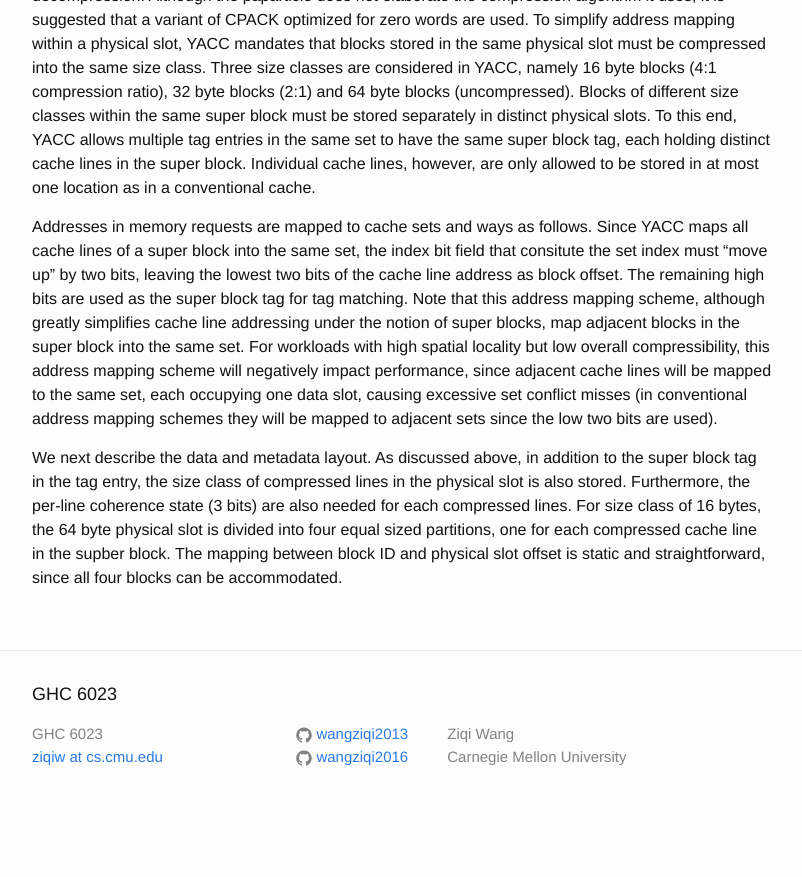
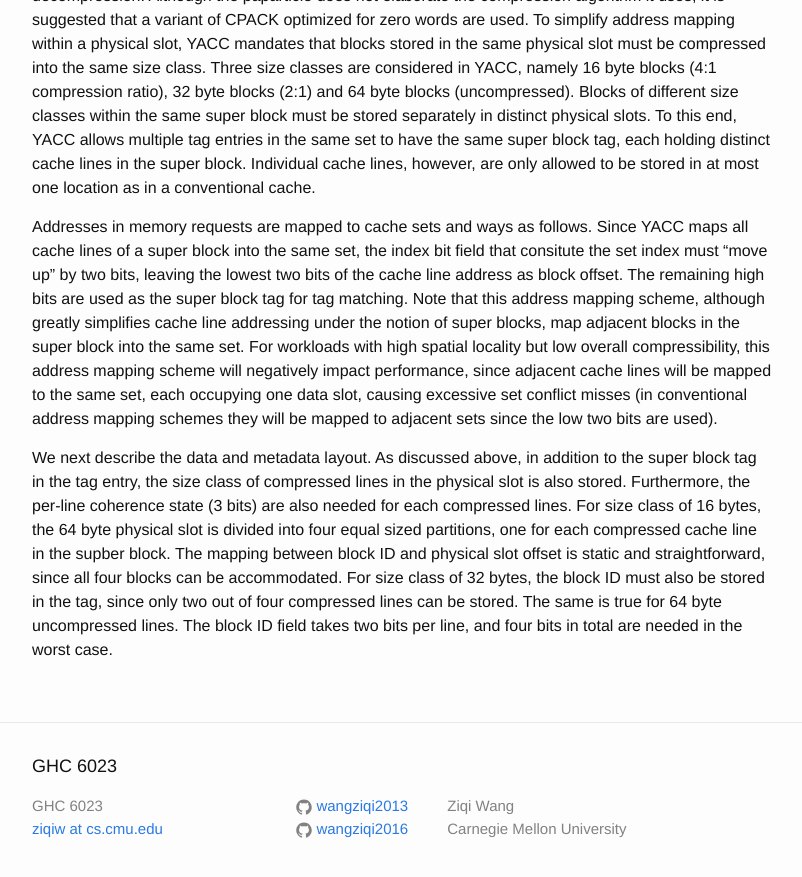
Before and after one commit to wangziqi2013/wangziqi2013.github.io, a Jekyll site: the page built from _posts/2020-07-17-yacc.markdown, in a window 1280 px wide and 900 px high, scrolled down 1558 px. Shown: the top 877 px of the window, without its empty margins (238-1040 px from the left). Built offline with Jekyll 4.4.1, drawn with Linux system fonts in a browser that asks for light colours; before the commit the page ends 2386 px from its top, so only the background shows below that.

Commit message:
Finish metadata

```diff
--- a/_posts/2020-07-17-yacc.markdown
+++ b/_posts/2020-07-17-yacc.markdown
@@ -76,3 +76,6 @@ tag entry, the size class of compressed lines in the physical slot is also store
 state (3 bits) are also needed for each compressed lines. For size class of 16 bytes, the 64 byte physical slot
 is divided into four equal sized partitions, one for each compressed cache line in the supber block. The mapping
 between block ID and physical slot offset is static and straightforward, since all four blocks can be accommodated.
+For size class of 32 bytes, the block ID must also be stored in the tag, since only two out of four compressed
+lines can be stored. The same is true for 64 byte uncompressed lines. The block ID field takes two bits per line,
+and four bits in total are needed in the worst case.
```
